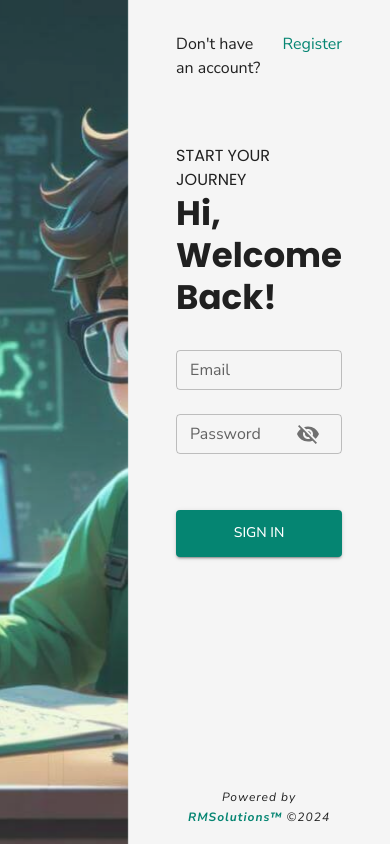
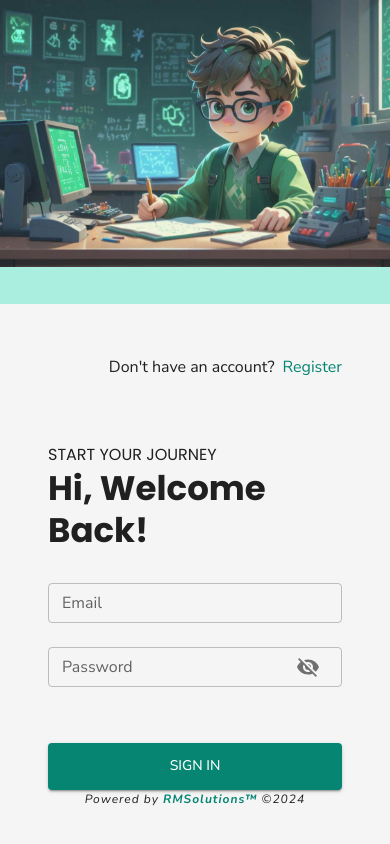
Before and after one commit to aramind/ilms, a React (Create React App) app: page /signin in a window 390 px wide. Built offline with nearby package versions, Linux system fonts and the light colour scheme; a web font is replaced by a local one.

Commit message:
feat: making signinup layout responsive for mobile

```diff
--- a/src/pages/sign-in-up/SignUpInMain.jsx
+++ b/src/pages/sign-in-up/SignUpInMain.jsx
@@ -32,8 +32,14 @@ const SignUpInMain = () => {
   }, []);
 
   return (
-    <Stack direction="row" sx={{ minHeight: "100vh", width: "100%" }}>
-      <Stack flex="2.5" sx={{ bgcolor: theme.palette.primary.lightest }}>
+    <Stack
+      direction={{ xs: "column", md: "row" }}
+      sx={{ minHeight: "100vh", width: "100%" }}
+    >
+      <Stack
+        flex={{ xs: 1, md: "2.5" }}
+        sx={{ bgcolor: theme.palette.primary.lightest }}
+      >
         <Box
           component="img"
           src={`/assets/sign-in-up-images/${currentImage}`}
@@ -48,7 +54,7 @@ const SignUpInMain = () => {
         />
       </Stack>
       <Stack
-        flex="1.5"
+        flex={{ xs: 1, md: "1.5" }}
         sx={{ bgcolor: theme.palette.white.light }}
         className="centered-content"
       >
```
Also changed, not shown: src/components/card/CourseCard.jsx (+1 -11 lines).
